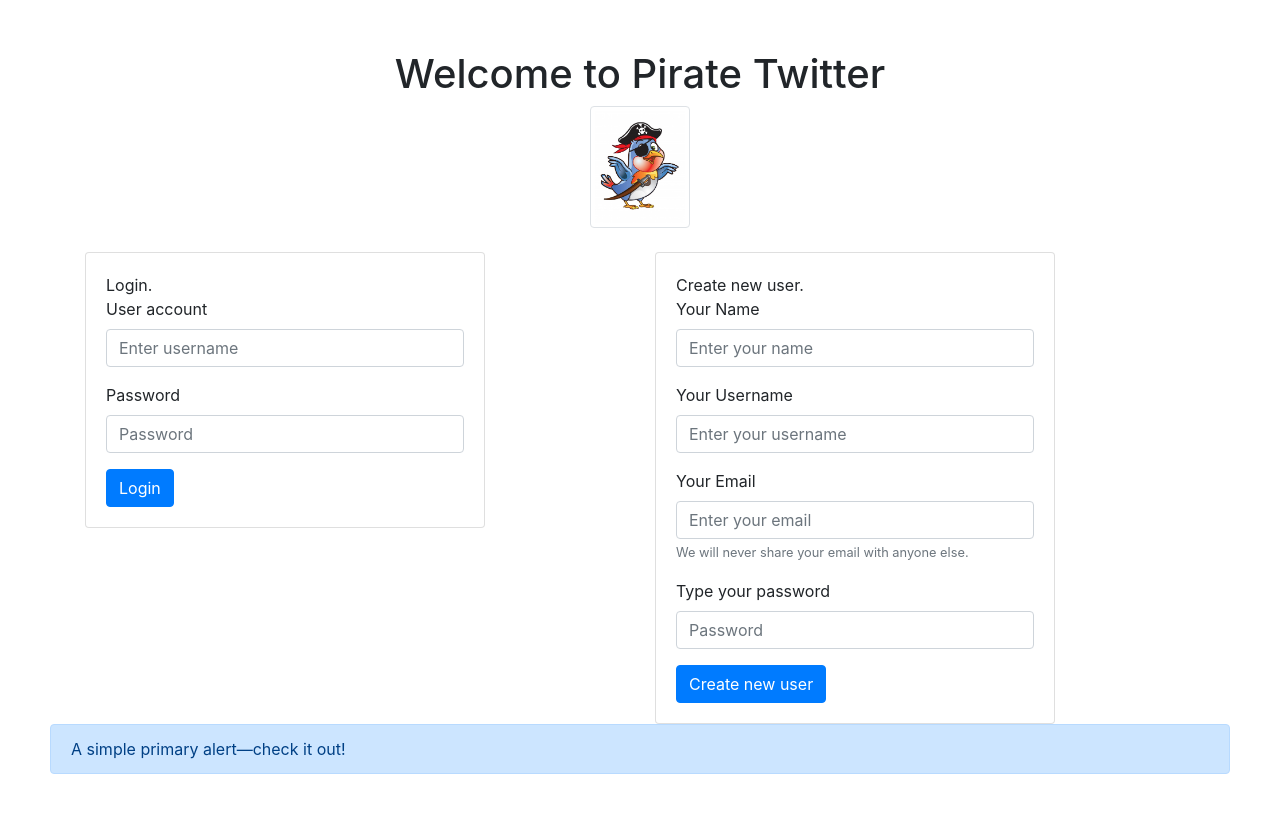
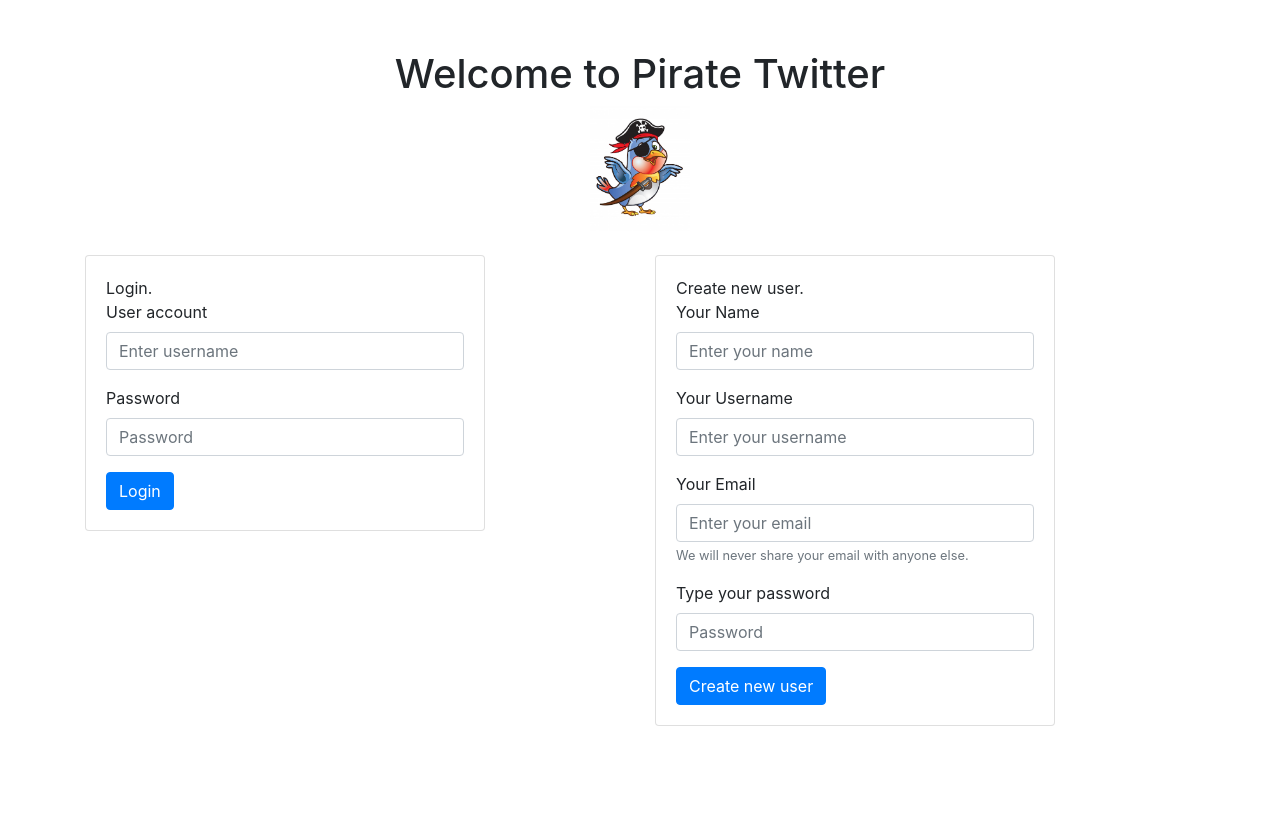
Before and after one commit to Victor346/PirateTwitter, a Node server app: page / in a window 1280 px wide. After the commit the page ends 726 px from the top, so only its background shows below. Run offline with Node 20, Linux system fonts and the light colour scheme.

Commit message:
Corregi lo que el Fer no supo hacer

```diff
--- a/views/index.jade
+++ b/views/index.jade
@@ -3,8 +3,8 @@
 block content
   .text-center
     h1 Welcome to Pirate Twitter
-    img.img-thumbnail(src='images/pirate_twitter_2_jpeg.jpg'
-    height="100" width="100")
+    img.img(src='images/pirate_twitter_2_jpeg.jpg'
+    width="100" )
   br
   .container
     .row
@@ -39,7 +39,3 @@
                 label(for='newPassword') Type your password
                 input#newPassword.form-control(type='password' placeholder='Password')
               button.btn.btn-primary(type='submit') Create new user
-
-
-  .alert.alert-primary(role='alert')
-    | A simple primary alert&mdash;check it out!
```
